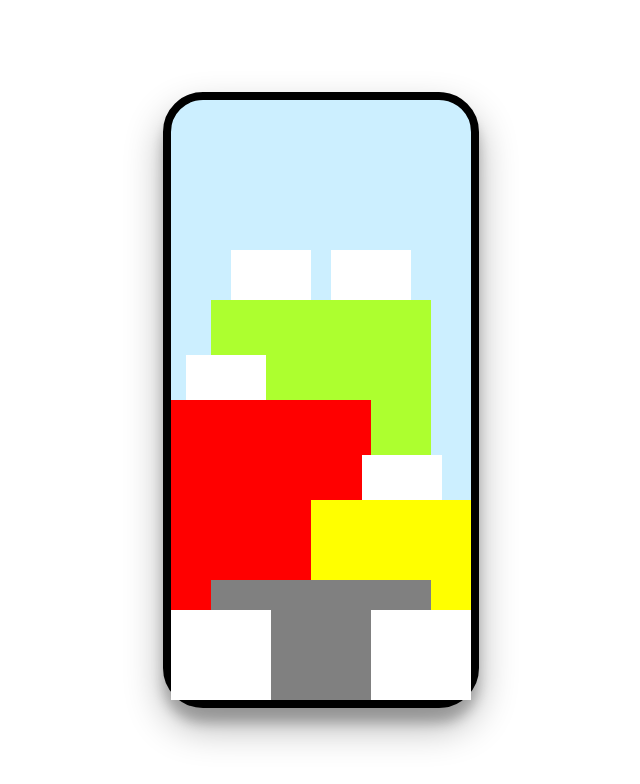
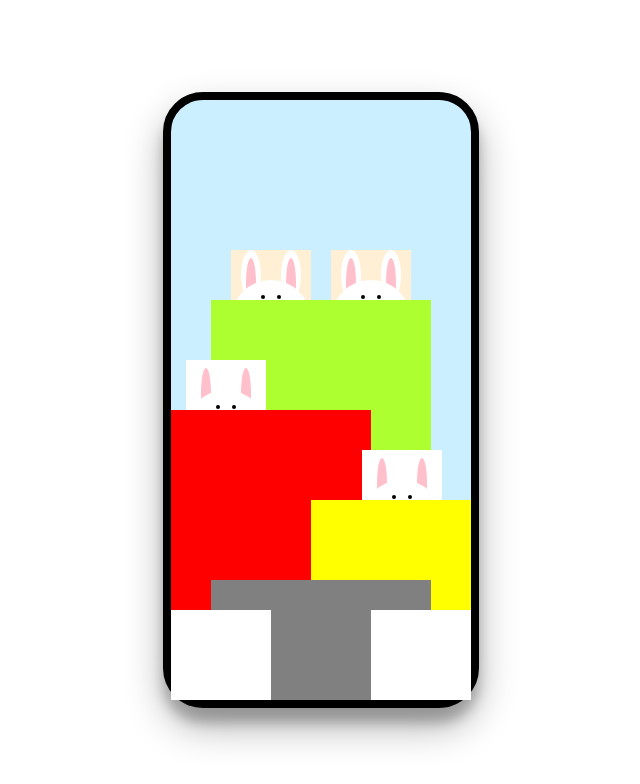
Before and after one commit to gomezjhon1022/juegoanimaciones, a plain HTML site: page contexto-de-apilamiento.html in a window 1280 px wide. Shown: the whole page, without its empty margins (319-959 px from the left). Drawn offline with Linux system fonts and the light colour scheme.

Commit message:
Dibujando los conejos del juego

```diff
--- a/contexto-de-apilamiento.html
+++ b/contexto-de-apilamiento.html
@@ -27,7 +27,7 @@
             z-index: 1;
             height: 450px;
             width: 80px;
-            background: white;
+            background: papayawhip;
             bottom: 0;
             right: 60px;
         }
@@ -36,7 +36,7 @@
             z-index: 2;
             height: 450px;
             width: 80px;
-            background: white;
+            background: papayawhip;
             bottom: 0;
             left: 60px;
         }
@@ -54,7 +54,7 @@
         .layer-4 {
             position:absolute;
             z-index: 4;
-            height: 345px;
+            height: 340px;
             width: 80px;
             background: white;
             bottom: 0;
@@ -65,14 +65,14 @@
             z-index: 5;
             left: 0;
             width: 200px;
-            height: 300px;
+            height: 290px;
             background: red;
             bottom: 0;
         }
         .layer-6 {
             position:absolute;
             z-index: 6;
-            height: 245px;
+            height: 250px;
             width: 80px;
             background: white;
             bottom: 0;
@@ -116,16 +116,118 @@
             bottom: 0;
             right: 0;
         }
+        .left-ear--outer {
+            background: white;
+            border-radius: 90%;
+            width: 20px;
+            height: 50px;
+            position: absolute;
+            left: 10px;
+        }
+        .left-ear--inner {
+            background: pink;
+            border-radius: 90%;
+            width: 10px;
+            height: 50px;
+            position: absolute;
+            left: 15px;
+            top: 8px;
+        }
+        .right-ear--outer {
+            background: white;
+            border-radius: 90%;
+            width: 20px;
+            height: 50px;
+            position: absolute;
+            right: 10px;
+        }
+        .right-ear--inner {
+            background: pink;
+            border-radius: 90%;
+            width: 10px;
+            height: 50px;
+            position: absolute;
+            right: 15px;
+            top: 8px;
+        }
+        .head {
+            background: white;
+            border-radius: 50%;
+            height: 80px;
+            left: 0;
+            right: 0;
+            margin: 0 auto;
+            position: absolute;
+            top: 30px;
+            width: 100%;
+        }
+        .head__eye {
+            background: black;
+            border-radius: 50%;
+            width: 4px;
+            height: 4px;
+            position: absolute;
+            top: 15px;
+        }
+        .head__eye--left {
+            left: 30px;
+        }
+        .head__eye--right {
+            right: 30px;
+        }
     </style>
 </head>
 <body>
     <div class="phone">
-        <div class="layer-1"></div>
-        <div class="layer-2"></div>
+        <!-- bunny 1 -->
+        <div class="layer-1">
+            <div class="left-ear--outer"></div>
+            <div class="left-ear--inner"></div>
+            <div class="right-ear--outer"></div>
+            <div class="right-ear--inner"></div>
+            <div class="head">
+                <div class="head__eye head__eye--left"></div>
+                <div class="head__eye head__eye--right"></div>
+            </div>
+        </div>
+        <!-- bunny 2 -->
+        <div class="layer-2">
+            <div class="left-ear--outer"></div>
+            <div class="left-ear--inner"></div>
+            <div class="right-ear--outer"></div>
+            <div class="right-ear--inner"></div>
+            <div class="head">
+                <div class="head__eye head__eye--left"></div>
+                <div class="head__eye head__eye--right"></div>
+            </div>
+        </div>
+        <!-- wall 1 -->
         <div class="layer-3"></div>
-        <div class="layer-4"></div>
+        <!-- bunny 3 -->
+        <div class="layer-4">
+            <div class="left-ear--outer"></div>
+            <div class="left-ear--inner"></div>
+            <div class="right-ear--outer"></div>
+            <div class="right-ear--inner"></div>
+            <div class="head">
+                <div class="head__eye head__eye--left"></div>
+                <div class="head__eye head__eye--right"></div>
+            </div>
+        </div>
+        <!-- wall 2 -->
         <div class="layer-5"></div>
-        <div class="layer-6"></div>
+        <!-- bunny 4 -->
+        <div class="layer-6">
+            <div class="left-ear--outer"></div>
+            <div class="left-ear--inner"></div>
+            <div class="right-ear--outer"></div>
+            <div class="right-ear--inner"></div>
+            <div class="head">
+                <div class="head__eye head__eye--left"></div>
+                <div class="head__eye head__eye--right"></div>
+            </div>
+        </div>
+        <!-- wall 3 -->
         <div class="layer-7"></div>
         <div class="layer-8"></div>
         <div class="layer-9"></div>
```
